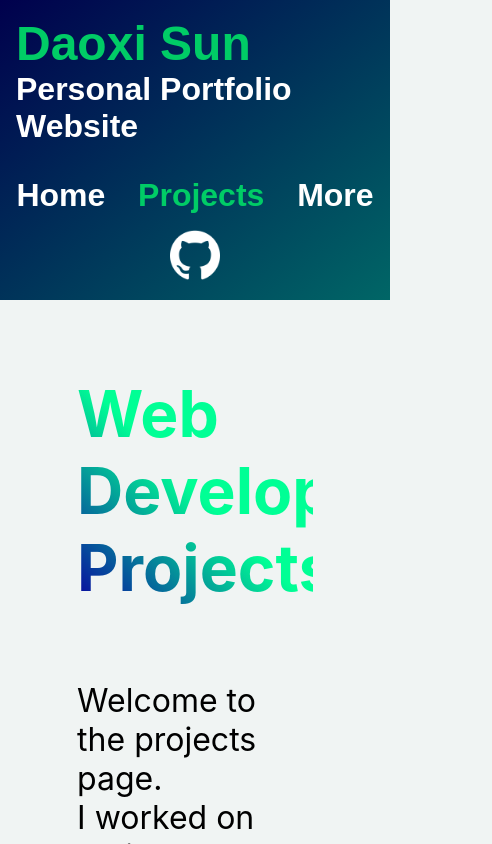
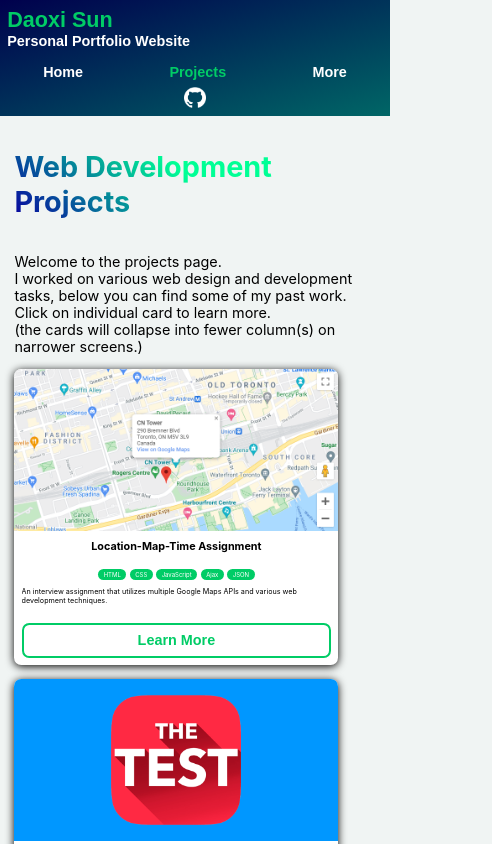
Before and after one commit to daoxi/personal-portfolio, a Next.js app: page /projects in a window 390 px wide. Shown: the top 844 px of the page, 492 px wide, since content can reach past the window. Built offline with nearby package versions, Linux system fonts and the light colour scheme.

Commit message:
more responsive design styling for mobile devices

```diff
--- a/pages/components/IntroTemplate.module.css
+++ b/pages/components/IntroTemplate.module.css
@@ -1,13 +1,20 @@
 /* template css used for various introductory content */
 
-.introcontainer{
-display:grid;
-grid-template-columns: 90%;
+.introcontainer {
+  display: grid;
+  grid-template-columns: 85%;
   justify-content: center;
-margin-left:4rem;
-margin-right:4rem;
+  margin-left: 2rem;
+  margin-right: 2rem;
   margin-top: 2rem;
   margin-bottom: 2rem;
+}
+
+/* responsive design, optimize for mobile device */
+@media only screen and (max-width: 1024px) {
+  .introcontainer {
+    grid-template-columns: 100%;
+  }
 }
 
 .title {
@@ -23,49 +30,49 @@ margin-bottom: 2rem;
 }
 
 .intro a {
-    color:blue;
+  color: blue;
 }
 
-.youtubevideo{
+.youtubevideo {
   margin: 0 0 0 0;
 }
 
-.btn1{
+.btn1 {
   width: 16rem;
   font-size: 2rem;
   font-weight: 600;
   color: #ffffff;
   cursor: pointer;
   height: 4rem;
-    text-align:center;
+  text-align: center;
   border: none;
   background-size: 200% 100%; /* extra horizontal size for the hover animation later*/
   border-radius: 2rem;
   background-image: linear-gradient(45deg, #09009f, #00ff95 70%);
-    box-shadow: 0 3px 20px #00b8e6;
+  box-shadow: 0 0.2rem 1.25rem #00b8e6;
 }
 
-.btn1:hover{
+.btn1:hover {
   background-position: 100% 0;
-    transition: all .5s ease-in-out;
+  transition: all 0.5s ease-in-out;
 }
 
-.btnback{
+.btnback {
   width: 20rem;
   font-size: 1rem;
   font-weight: 600;
   color: #ffffff;
   cursor: pointer;
   height: 2rem;
-    text-align:center;
+  text-align: center;
   border: none;
   background-size: 200% 100%; /* extra horizontal size for the hover animation later*/
   border-radius: 2rem;
   background-image: linear-gradient(45deg, #09009f, #00ff95 70%);
-    box-shadow: 0 3px 20px #00b8e6;
+  box-shadow: 0 0.2rem 1.25rem #00b8e6;
 }
 
-.btnback:hover{
+.btnback:hover {
   background-position: 100% 0;
-    transition: all .5s ease-in-out;
+  transition: all 0.5s ease-in-out;
 }
--- a/pages/components/Introduction.js
+++ b/pages/components/Introduction.js
@@ -17,6 +17,8 @@ function Introduction() {
         <br />
         This website lists some of my projects over the years. Please click on
         other tabs or the button below to browse and learn more.
+        <br />
+        (The site is optimized for desktop/mobile devices with responsive design.)
       </p>
 
       <Link href="/projects" passHref>
--- a/pages/components/MainNavigation.js
+++ b/pages/components/MainNavigation.js
@@ -71,8 +71,8 @@ function MainNavigation() {
                 className={classes.navrighticon}
                 src={githubIcon}
                 alt="github_icon"
-                width="50"
-                height="50"
+                width="200"
+                height="200"
               />
             </div>
           </a>
--- a/pages/components/MainNavigation.module.css
+++ b/pages/components/MainNavigation.module.css
@@ -56,12 +56,15 @@
   font-weight: bold;
 }
 
-.navbar .navleftlink .currentpage{
+.navbar .navleftlink .currentpage {
   color: #00cc66;
 }
 
-.navbar .navrightlist .iconwrapper{
+.navbar .navrightlist .iconwrapper {
   margin: 1rem; /* set margin in wrapper because the wrapped next/image Image component is absolutely positioned */
+  /* set image dimensions with relative length unit to facilitate responsive design */
+  height: 3rem;
+  width: 3rem;
 }
 
 .navbar .navrightlist .iconwrapper .navrighticon {
--- a/pages/components/ProjCard.js
+++ b/pages/components/ProjCard.js
@@ -10,8 +10,8 @@ function ProjCard(props) {
         className={classes.card_img}
         src={props.img}
         alt="proj_thumb"
-        width="2000"
-        height="1000"
+        width="1000"
+        height="500"
       />
       <h2 className={classes.card_title}>{props.title}</h2>
 
--- a/pages/components/ProjCard.module.css
+++ b/pages/components/ProjCard.module.css
@@ -1,6 +1,6 @@
 .card {
   overflow: hidden;
-  box-shadow: 0 3px 20px black;
+  box-shadow: 0 0.2rem 1.25rem black;
   border-radius: 1rem;
   display: flex;
   flex-direction: column;
@@ -22,6 +22,7 @@
 .card .tags {
   display: flex;
   justify-content: center;
+  padding: 0;
 }
 
 .card .tag {
@@ -32,6 +33,13 @@
   padding: 0.25rem 0.75rem;
   margin: 0 0.25rem;
   list-style: none;
+}
+
+/* responsive design, optimize for mobile device */
+@media only screen and (max-width: 1024px) {
+  .card .tag {
+    font-size: 80%;
+  }
 }
 
 .card .card_description {
@@ -47,7 +55,7 @@
   font-weight: bold;
   font-size: 2rem;
   margin: 1rem;
-  border: 3px solid#00cc66;
+  border: 0.3rem solid#00cc66;
   background: transparent;
   color: #00cc66;
   border-radius: 1rem;
--- a/pages/components/ProjectsIntro.js
+++ b/pages/components/ProjectsIntro.js
@@ -10,8 +10,9 @@ function ProjectsIntro() {
       <p className={classes.intro}>
         Welcome to the projects page.
         <br />I worked on various web design and development tasks, below you
-        can find some of my past work. Click on individual card to learn more
-        (the cards will collapse into fewer column(s) on narrow screens).
+        can find some of my past work. Click on individual card to learn more.
+        <br />
+        (the cards will collapse into fewer column(s) on narrower screens.)
       </p>
       <ProjCardsContainer></ProjCardsContainer>
     </div>
--- a/styles/globals.css
+++ b/styles/globals.css
@@ -15,3 +15,20 @@ a {
 * {
   box-sizing: border-box;
 }
+
+/* responsive design, optimize for mobile device */
+@media only screen and (max-width: 1024px) {
+  html {
+    font-size:80%;
+  }
+}
+@media only screen and (max-width: 640px) {
+  html {
+    font-size:60%;
+  }
+}
+@media only screen and (max-width: 480px) {
+  html {
+    font-size:45%;
+  }
+}
```
Lines whose indentation alone changed are shown as unchanged.
